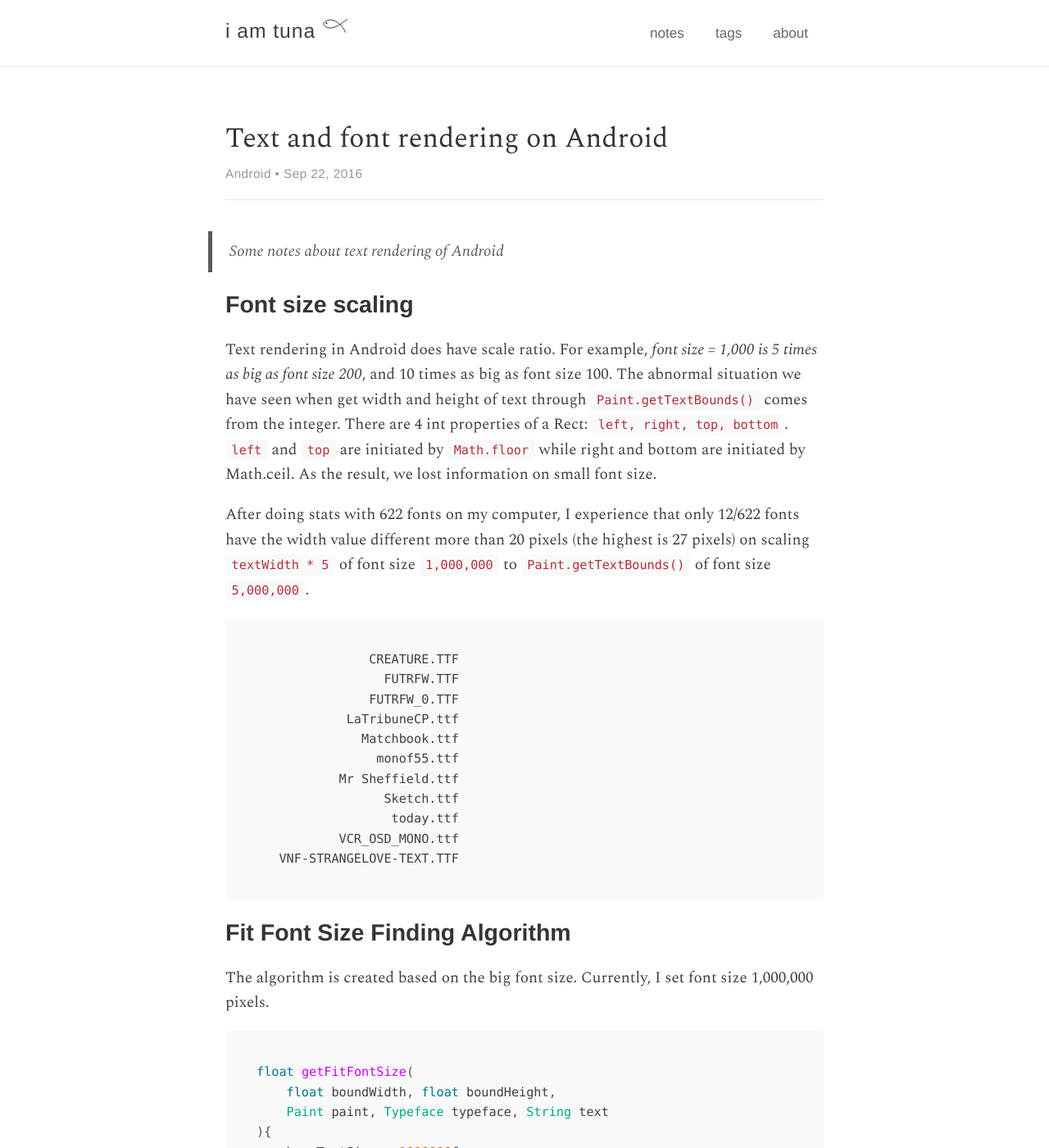
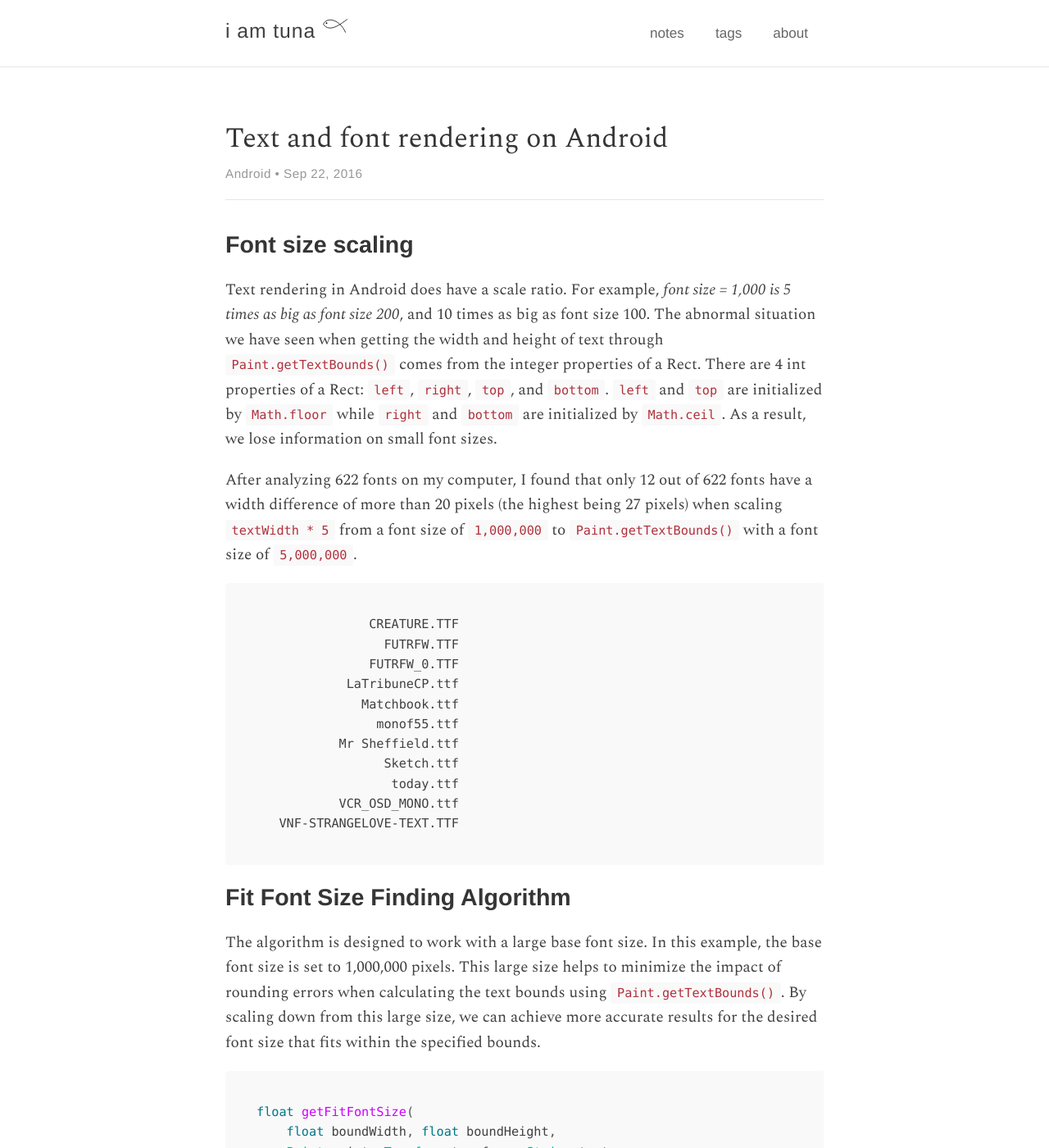
Before and after one commit to tuanchauict/iamtuna.org, a Jekyll site: the page built from docs/_posts/2016/2016-09-22-text-and-font-rendering-on-android.md, in a window 1280 px wide and 1400 px high. Shown: the whole window at 82% size. Built offline with Jekyll 4.4.1, drawn with Linux system fonts in a browser that asks for light colours; some of the changed text lies outside the part shown.

Commit message:
Improve grammar and vocab

````diff
--- a/docs/_posts/2016/2016-09-22-text-and-font-rendering-on-android.md
+++ b/docs/_posts/2016/2016-09-22-text-and-font-rendering-on-android.md
@@ -5,16 +5,16 @@ subtitle: "Some notes about text rendering of Android"
 author: "tuna"
 category: Android
 tags: android text-rendering
+excerpt: |
+  An in-depth exploration of text and font rendering techniques on Android, including font size scaling, fit font size algorithms, text drawing, and handling shadows.
 excerpt_separator: <!--more-->
 ---
-> *Some notes about text rendering of Android*
-
 <!--more-->
 
 ## Font size scaling
-Text rendering in Android does have scale ratio. For example, *font size = 1,000 is 5 times as big as font size 200*, and 10 times as big as font size 100. The abnormal situation we have seen when get width and height of text through `Paint.getTextBounds()` comes from the integer. There are 4 int properties of a Rect: `left, right, top, bottom`. `left` and `top` are initiated by `Math.floor` while right and bottom are initiated by Math.ceil. As the result, we lost information on small font size.
+Text rendering in Android does have a scale ratio. For example, *font size = 1,000 is 5 times as big as font size 200*, and 10 times as big as font size 100. The abnormal situation we have seen when getting the width and height of text through `Paint.getTextBounds()` comes from the integer properties of a Rect. There are 4 int properties of a Rect: `left`, `right`, `top`, and `bottom`. `left` and `top` are initialized by `Math.floor` while `right` and `bottom` are initialized by `Math.ceil`. As a result, we lose information on small font sizes.
 
-After doing stats with 622 fonts on my computer, I experience that only 12/622 fonts have the width value different more than 20 pixels (the highest is 27 pixels) on scaling `textWidth * 5` of font size `1,000,000` to `Paint.getTextBounds()` of font size `5,000,000`.
+After analyzing 622 fonts on my computer, I found that only 12 out of 622 fonts have a width difference of more than 20 pixels (the highest being 27 pixels) when scaling `textWidth * 5` from a font size of `1,000,000` to `Paint.getTextBounds()` with a font size of `5,000,000`.
 
 ```
                CREATURE.TTF
@@ -31,8 +31,7 @@ After doing stats with 622 fonts on my computer, I experience that only 12/622 f
 ```
 
 ## Fit Font Size Finding Algorithm
-
-The algorithm is created based on the big font size. Currently, I set font size 1,000,000 pixels.
+The algorithm is designed to work with a large base font size. In this example, the base font size is set to 1,000,000 pixels. This large size helps to minimize the impact of rounding errors when calculating the text bounds using `Paint.getTextBounds()`. By scaling down from this large size, we can achieve more accurate results for the desired font size that fits within the specified bounds.
 
 ```java
 float getFitFontSize(
@@ -53,7 +52,7 @@ float getFitFontSize(
 ```
 
 ## Text Drawing
-Text is drawn at the baseline which is equal to the `-textBoundsRect.top` (top is always negative). Besides, we should take care of the `textBoundsRect.left` because the width of text is calculated by `right — left`, and with some font and font size, `left` may not be equal to `zero`.
+Text is drawn at the baseline, which is equal to `-textBoundsRect.top` (since `top` is always negative). Additionally, we should consider `textBoundsRect.left` because the width of the text is calculated by `right - left`, and for some fonts and font sizes, `left` may not be equal to zero.
 
 So, the drawing text should be:
 
@@ -69,7 +68,7 @@ canvas.drawText(
 ```java
 paint.setShadowLayer(blur, offsetX, offsetY, color);
 ```
-When shadow is turned on, we need to change a little bit about the finding font size algorithm and drawing.
+When shadow is turned on, we need to adjust the font size finding algorithm and the drawing method slightly.
 
 The new algorithm should be:
 
````
Also changed, not shown: other parts of docs/_posts/2016/2016-09-22-text-and-font-rendering-on-android.md (+1 -1 lines).
